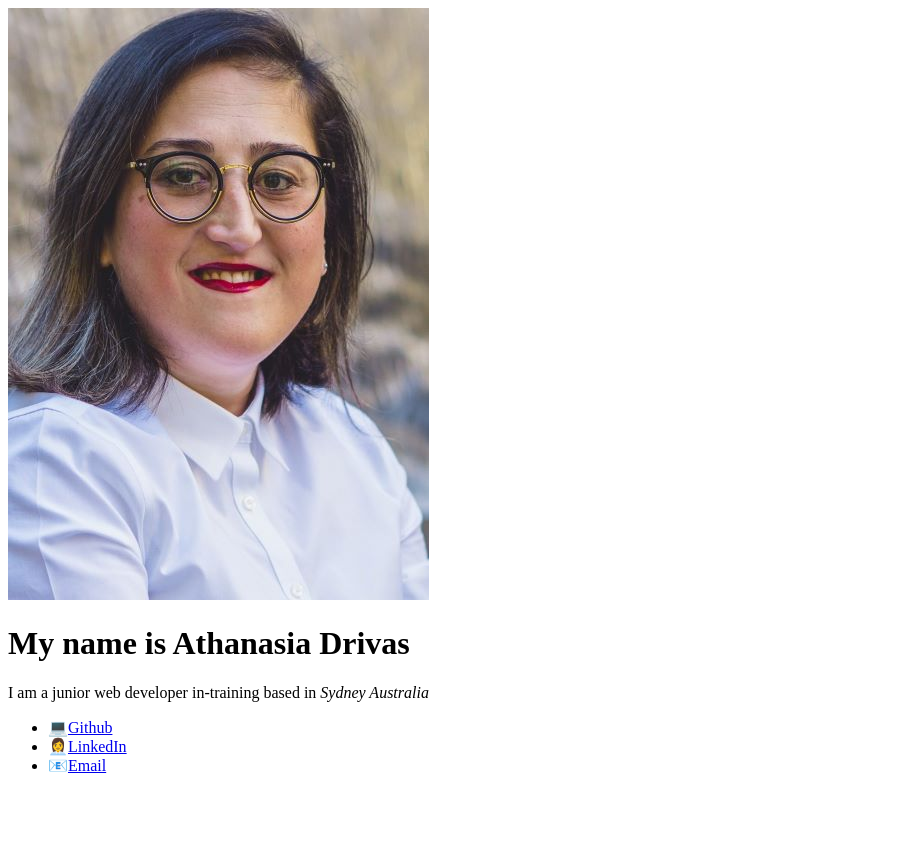
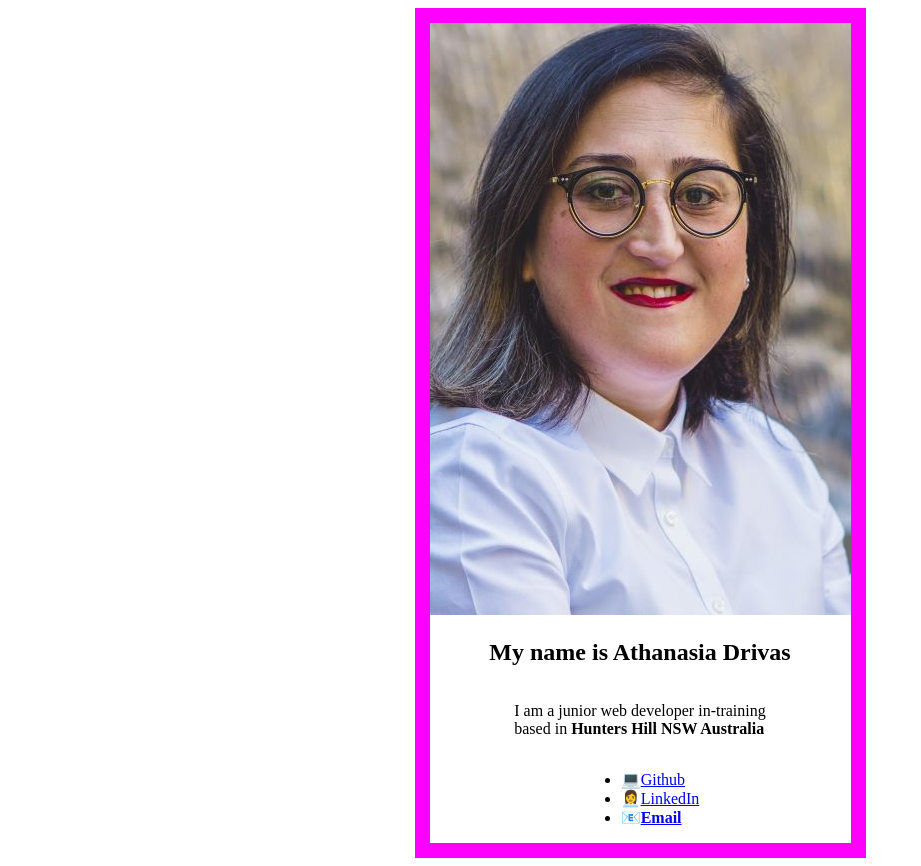
Before and after one commit to aanasi-tara/about-me, a plain HTML site: page index.html in a window 1280 px wide. Shown: the whole page, without its empty margins (0-921 px from the left). Before the commit the page ends 800 px from the top, so only its background shows below. Drawn offline with Linux system fonts and the light colour scheme.

Commit message:
Added additional styles and formatting to html

```diff
--- a/index.html
+++ b/index.html
@@ -4,16 +4,44 @@
     <title>Athanasia Drivas</title>
 </head>
 
+<style>
+    html {
+        background-color: white;
+        display: flex;
+        justify-content: center;
+    }
+
+    main {
+        background-color:white;
+        border: 15px solid fuchsia
+    }
+
+    section {
+        display: flex;
+        flex-direction:column;
+        align-items: center;
+    }
+
+        .bolden {
+            font-style:normal;
+            font-weight: bold;
+
+    }
+</style>
+
 <body>
+    <main>
    <img src="Athanasia Drivas (2).jpg"/>
+   <section>
    <h1>My name is Athanasia Drivas</h1>
-    <p>I am a junior web developer in-training based in <em>Sydney Australia</em></p>
-    <ul>
+    <p>I am a junior web developer in-training <br> based in <em class= "bolden">Hunters Hill NSW Australia</em></p>
+        <ul>
         <li><span>💻</span><a href="https://github.com/aanasi-tara">Github</a></li>
         <li><span>👩‍💼</span><a href="https://.linkedin.com/in/athanasia-drivas-9b7706104/">LinkedIn</a></li>
-        <li><span>📧</span><a href="mailto:adrivas@live.com.au">Email</a></li>
+        <li class="bolden"><span>📧</span><a href="mailto:adrivas@live.com.au">Email</a></li>
+        </ul>
+    </section>
 
-    </ul>
-
+    </main>
 </body>
 </html>
```
